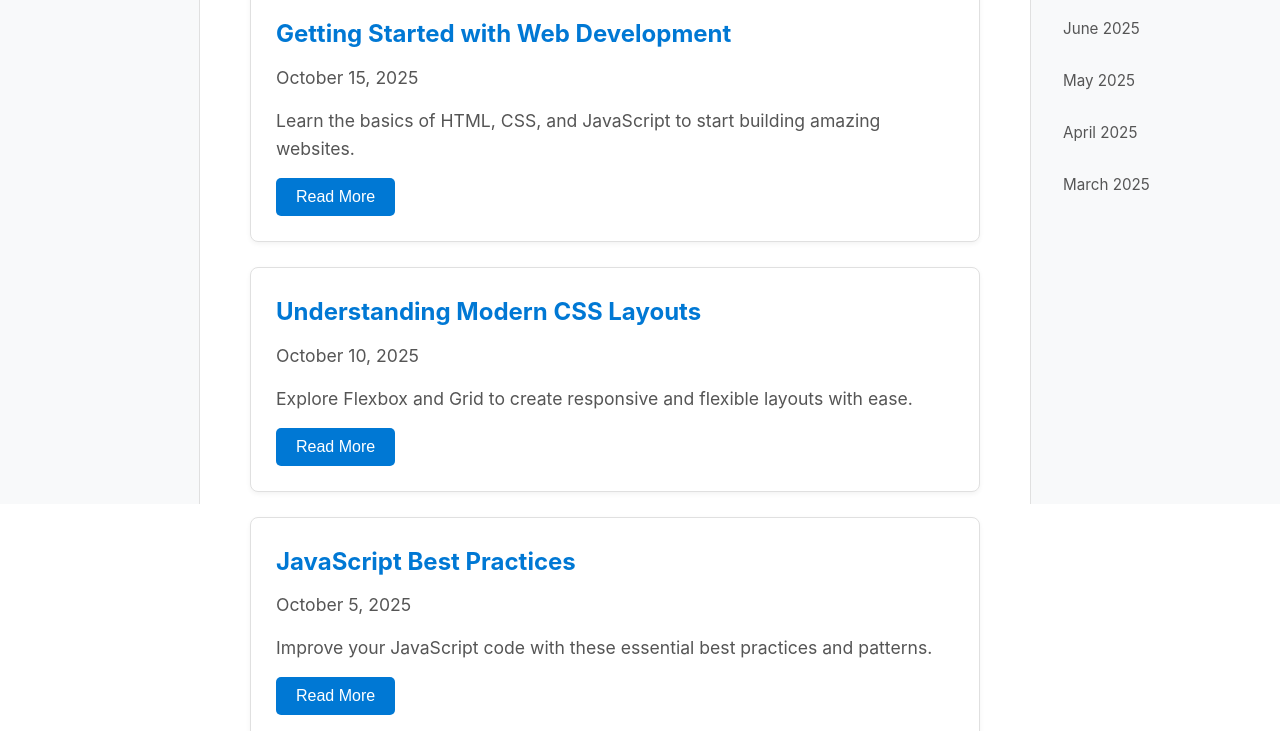
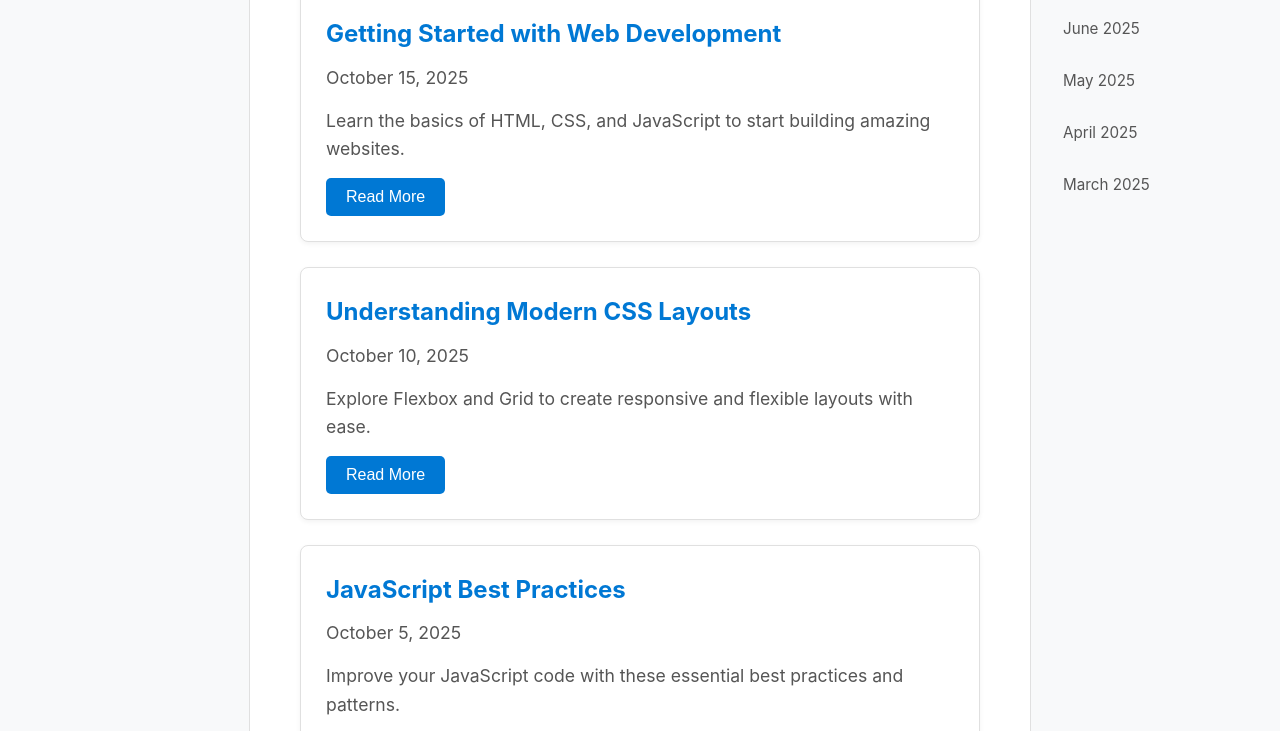
Before and after one commit to mburakunuvar/boorocks.cloud, a plain HTML site: page index.html in a window 1280 px wide. Shown: the part 296-1027 px from the top of the page. Drawn offline with Linux system fonts and the light colour scheme.

Commit message:
second commit

```diff
--- a/styles.css
+++ b/styles.css
@@ -9,18 +9,16 @@ body {
     font-family: -apple-system, BlinkMacSystemFont, 'Segoe UI', Roboto, 'Helvetica Neue', Arial, sans-serif;
     line-height: 1.6;
     color: #333;
-    background-color: #f5f5f5;
+    background-color: #ffffff;
+    margin: 0;
+    padding: 0;
 }
 
 /* Container with 3-column Layout */
 .container {
     display: grid;
-    grid-template-columns: 200px 1fr 250px;
+    grid-template-columns: 250px 1fr 250px;
     min-height: 100vh;
-    max-width: 1400px;
-    margin: 0 auto;
-    background-color: #fff;
-    box-shadow: 0 0 20px rgba(0, 0, 0, 0.1);
 }
 
 /* Left Sidebar Navigation */
@@ -28,9 +26,6 @@ body {
     background-color: #f8f9fa;
     padding: 30px 20px;
     border-right: 1px solid #e0e0e0;
-    position: sticky;
-    top: 0;
-    height: 100vh;
 }
 
 .logo {
@@ -78,7 +73,7 @@ body {
 /* Main Content Area */
 .main-content {
     padding: 40px 50px;
-    overflow-y: auto;
+    background-color: #ffffff;
 }
 
 .page-header {
@@ -187,10 +182,6 @@ body {
     background-color: #f8f9fa;
     padding: 30px 20px;
     border-left: 1px solid #e0e0e0;
-    position: sticky;
-    top: 0;
-    height: 100vh;
-    overflow-y: auto;
 }
 
 .archive-section h3 {
```
